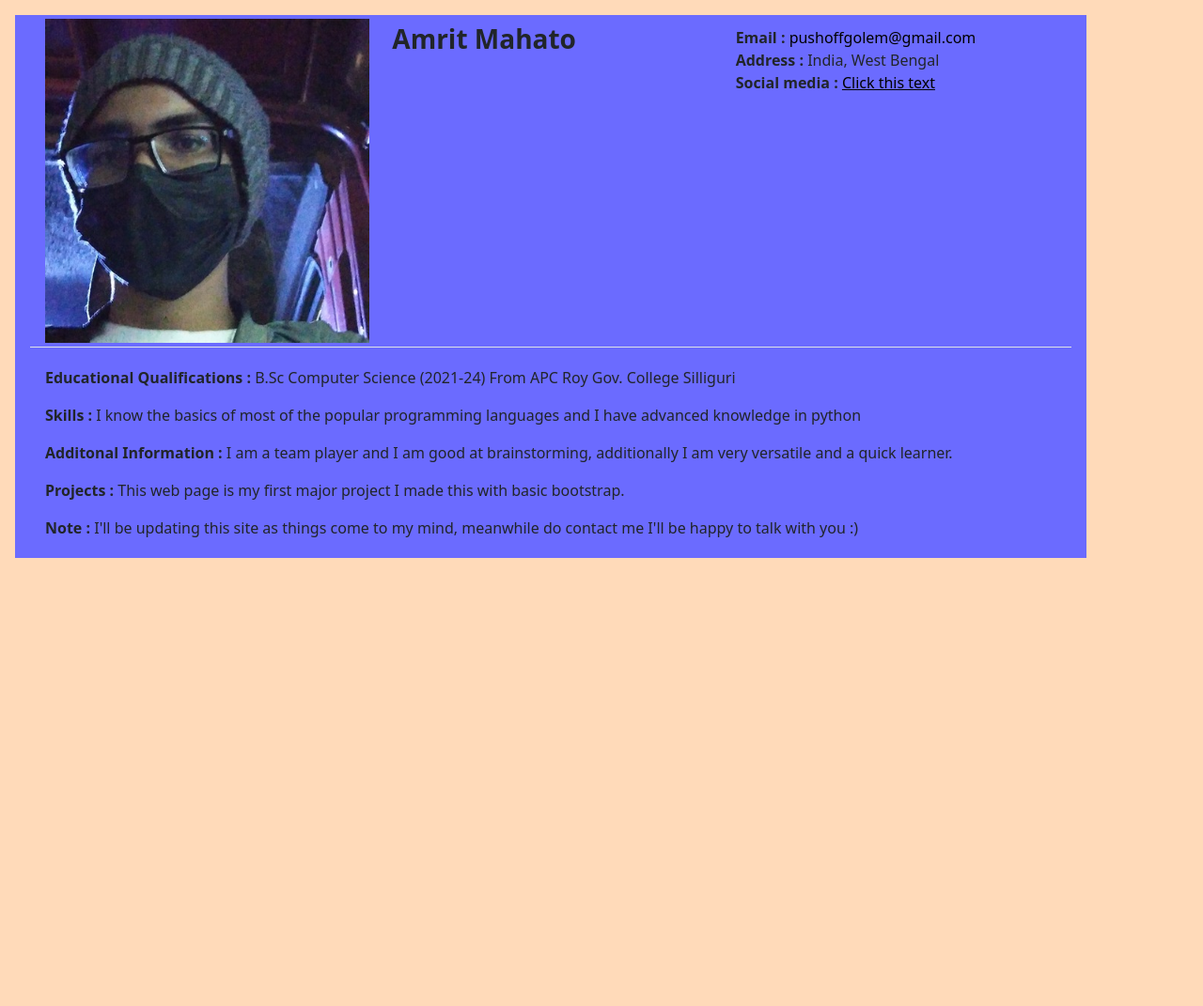
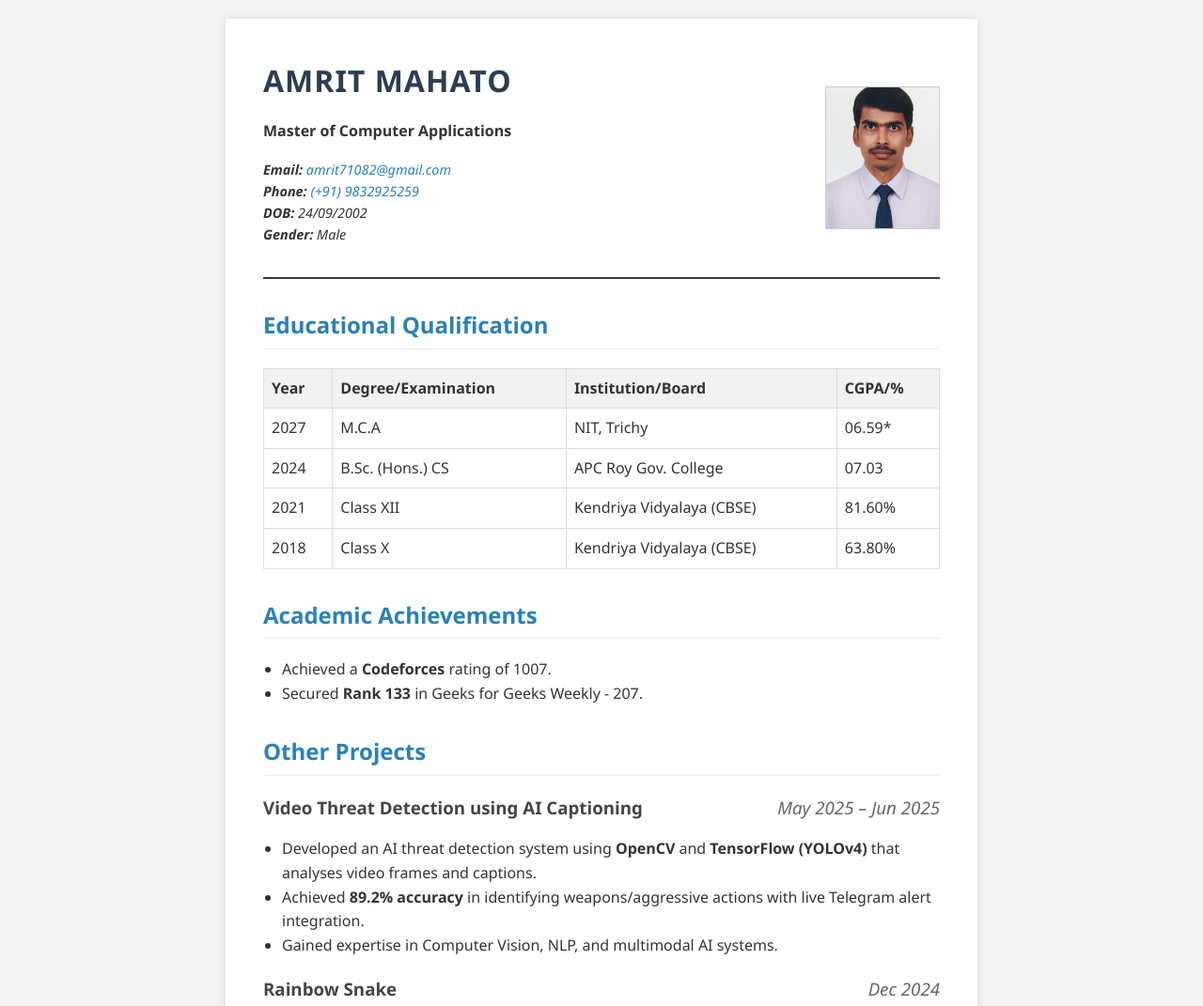
Before and after one commit to stabgoblin/aboutme, a plain HTML site: page index.htm in a window 1280 px wide. Shown: the top 1071 px of the page at 94% size. Before the commit the page ends 800 px from the top, so only its background shows below. Drawn offline with nearby package versions, Linux system fonts and the light colour scheme.

Commit message:
Revamp resume layout and add content sections
Updated the HTML structure and styling for a resume page, adding sections for education, achievements, projects, skills, and extracurricular activities.

```diff
--- a/index.htm
+++ b/index.htm
@@ -1,37 +1,219 @@
 <!DOCTYPE html>
 <html lang="en">
-    <head>
-        <title>About me</title>
-        <meta charset="utf-8">
-        <meta name="viewport" content="width=device-width, initial-scale=1">
-        <link href="https://cdn.jsdelivr.net/npm/bootstrap@5.2.3/dist/css/bootstrap.min.css" rel="stylesheet">
-        <script src="https://cdn.jsdelivr.net/npm/bootstrap@5.2.3/dist/js/bootstrap.bundle.min.js"></script>
-    </head>
+<head>
+    <meta charset="UTF-8">
+    <meta name="viewport" content="width=device-width, initial-scale=1.0">
+    <meta name="description" content="Resume of Amrit Mahato - Master of Computer Applications Student">
+    <title>Resume - Amrit Mahato</title>
+    <style>
+        /* Basic styling to make the resume look professional */
+        body {
+            font-family: 'Segoe UI', Tahoma, Geneva, Verdana, sans-serif;
+            line-height: 1.6;
+            color: #333;
+            max-width: 800px;
+            margin: 0 auto;
+            padding: 20px;
+            background-color: #f4f4f4;
+        }
+        .container {
+            background: #fff;
+            padding: 40px;
+            box-shadow: 0 0 10px rgba(0,0,0,0.1);
+        }
+        header {
+            display: flex;
+            align-items: center;
+            border-bottom: 2px solid #2c3e50;
+            padding-bottom: 20px;
+            margin-bottom: 20px;
+        }
+        .header-text {
+            flex: 1;
+        }
+        .profile-photo {
+            width: 120px;
+            height: 150px;
+            background-color: #ddd; /* Placeholder color */
+            border: 1px solid #ccc;
+            margin-left: 20px;
+            object-fit: cover;
+        }
+        h1 {
+            margin: 0;
+            color: #2c3e50;
+            text-transform: uppercase;
+            letter-spacing: 1px;
+        }
+        h2 {
+            color: #2980b9;
+            border-bottom: 1px solid #eee;
+            padding-bottom: 5px;
+            margin-top: 30px;
+        }
+        h3 {
+            margin-bottom: 5px;
+            color: #444;
+        }
+        .contact-info {
+            font-size: 0.9em;
+            margin-top: 10px;
+        }
+        table {
+            width: 100%;
+            border-collapse: collapse;
+            margin-top: 10px;
+        }
+        th, td {
+            border: 1px solid #ddd;
+            padding: 8px;
+            text-align: left;
+        }
+        th {
+            background-color: #f2f2f2;
+            font-weight: bold;
+        }
+        .date {
+            float: right;
+            font-style: italic;
+            color: #666;
+            font-weight: normal;
+        }
+        ul {
+            padding-left: 20px;
+        }
+        .skills-list {
+            list-style-type: none;
+            padding: 0;
+        }
+        .skills-list li {
+            display: inline-block;
+            background: #e1f5fe;
+            padding: 5px 10px;
+            margin: 2px;
+            border-radius: 4px;
+            font-size: 0.9em;
+        }
+        a {
+            color: #2980b9;
+            text-decoration: none;
+        }
+        a:hover {
+            text-decoration: underline;
+        }
+        footer {
+            text-align: center;
+            margin-top: 40px;
+            font-size: 0.8em;
+            color: #777;
+        }
+    </style>
+</head>
+<body>
 
-    <body style="background-color: peachpuff;">
-        <div class="container m-3 p-0" style="background-color: hsl(240, 100%, 71%);">
-            <div class="row m-3 p-1 border-bottom">
-                <a href="https://www.instagram.com/stabgoblin/" target="_blank" class="col">
-                    <img src="me.jpg" class="img-fluid" alt="me" style="width: 100%; max-height: auto;">
-                </a>
-                <div class="col fs-3 fw-bold">
-                    Amrit Mahato
-                </div>
-                <div class="col p-1 m-1">
-                    <strong>Email : </strong> <a href="mailto:pushoffgolem@gmail.com" style="color: black; text-decoration: none;">pushoffgolem@gmail.com<a> <br>
-                    <strong>Address : </strong> India, West Bengal<br>
-                    <strong>Social media : </strong><a href="https://youtube.com/watch?v=G8iEMVr7GFg" target="_blank" style="color: black;">Click this text</a>
-                </div>
+    <div class="container">
+        <header>
+            <div class="header-text">
+                <h1>Amrit Mahato</h1> <p><strong>Master of Computer Applications</strong></p> <address class="contact-info">
+                    <p>
+                        <strong>Email:</strong> <a href="mailto:amrit71082@gmail.com">amrit71082@gmail.com</a><br> <strong>Phone:</strong> <a href="tel:+919832925259">(+91) 9832925259</a><br> <strong>DOB:</strong> 24/09/2002<br> <strong>Gender:</strong> Male </p>
+                </address>
             </div>
-            <div class="row m-3 p-1">
-                <div class="">
-                    <p><strong>Educational Qualifications : </strong>B.Sc Computer Science (2021-24) From APC Roy Gov. College Silliguri</p>
-                    <p><strong> Skills : </strong>I know the basics of most of the popular programming languages and I have advanced knowledge in python</p>
-                    <p><strong> Additonal Information : </strong>I am a team player and I am good at brainstorming, additionally I am very versatile and a quick learner.</p>
-                    <p><strong> Projects : </strong>This web page is my first major project I made this with basic bootstrap.</p>
-                    <p><strong> Note : </strong>I'll be updating this site as things come to my mind, meanwhile do contact me I'll be happy to talk with you :)</p>
-                </div>
-            </div>
-        </div>
-    </body>
+            <img src="pic.jpg" alt="Amrit Mahato Profile Photo" class="profile-photo">
+        </header>
+
+        <main>
+
+            <section id="education">
+                <h2>Educational Qualification</h2> <table> <thead>
+                        <tr>
+                            <th>Year</th>
+                            <th>Degree/Examination</th>
+                            <th>Institution/Board</th>
+                            <th>CGPA/%</th>
+                        </tr>
+                    </thead>
+                    <tbody>
+                        <tr>
+                            <td>2027</td>
+                            <td>M.C.A</td>
+                            <td>NIT, Trichy</td>
+                            <td>06.59*</td>
+                        </tr>
+                        <tr>
+                            <td>2024</td>
+                            <td>B.Sc. (Hons.) CS</td>
+                            <td>APC Roy Gov. College</td>
+                            <td>07.03</td>
+                        </tr>
+                        <tr>
+                            <td>2021</td>
+                            <td>Class XII</td>
+                            <td>Kendriya Vidyalaya (CBSE)</td>
+                            <td>81.60%</td>
+                        </tr>
+                        <tr>
+                            <td>2018</td>
+                            <td>Class X</td>
+                            <td>Kendriya Vidyalaya (CBSE)</td>
+                            <td>63.80%</td>
+                        </tr>
+                    </tbody>
+                </table>
+            </section>
+
+            <section id="achievements">
+                <h2>Academic Achievements</h2> <ul>
+                    <li>Achieved a <strong>Codeforces</strong> rating of 1007. </li>
+                    <li>Secured <strong>Rank 133</strong> in Geeks for Geeks Weekly - 207. </li>
+                </ul>
+            </section>
+
+            <section id="projects">
+                <h2>Other Projects</h2> <article>
+                    <h3>Video Threat Detection using AI Captioning <span class="date">May 2025 – Jun 2025</span></h3> <ul>
+                        <li>Developed an AI threat detection system using <strong>OpenCV</strong> and <strong>TensorFlow (YOLOv4)</strong> that analyses video frames and captions. </li>
+                        <li>Achieved <strong>89.2% accuracy</strong> in identifying weapons/aggressive actions with live Telegram alert integration. </li>
+                        <li>Gained expertise in Computer Vision, NLP, and multimodal AI systems. </li>
+                    </ul>
+                </article>
+
+                <article>
+                    <h3>Rainbow Snake <span class="date">Dec 2024</span></h3> <ul>
+                        <li>Developed a classic Snake game using <strong>C++</strong> and the <strong>Raylib graphics library</strong>. </li>
+                        <li>Enhanced the base version with features including a sprite-based snake head and a custom colour scheme. </li>
+                        <li>Applied <strong>OOP concepts</strong> to organize game logic modularly. </li>
+                        <li>Gained hands-on experience in 2D graphics programming and game loop architecture. </li>
+                    </ul>
+                </article>
+            </section>
+
+            <section id="skills">
+                <h2>Technical Skills & Interests</h2> <h3>Skills</h3>
+                <ul>
+                    <li><strong>Languages:</strong> C, C++, Python </li>
+                    <li><strong>Software/Tools:</strong> GCC, GitHub, Docker, Virtual Box </li>
+                    <li><strong>OS:</strong> Windows, Linux </li>
+                </ul>
+
+                <h3>Areas of Interest</h3> <ul class="skills-list">
+                    <li>Data Structures and Algorithms</li> <li>Operating System</li> <li>Database Management System</li> <li>Multi-threading</li> </ul>
+            </section>
+
+            <section id="extracurriculars">
+                <h2>Extracurricular Activities</h2> <ul>
+                    <li><strong>Chess:</strong> Represented MCA department in Sportsfete’24. </li>
+                    <li><strong>Marathon:</strong> Completed Marathon in Sportsfete’24. </li>
+                    <li><strong>March Past:</strong> Secured Third Place in Sportsfete’24. </li>
+                </ul>
+            </section>
+
+        </main>
+
+        <footer>
+            <p>&copy; 2026 Amrit Mahato. Built for Internet Technologies Lab.</p>
+        </footer>
+    </div>
+
+</body>
 </html>
```
